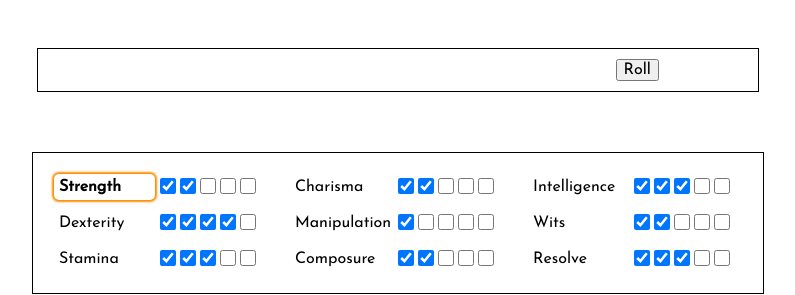
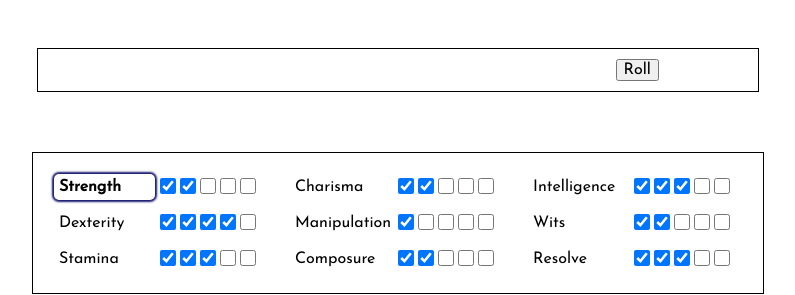
Before and after one commit to ncesare/h5-sheets, a plain HTML site: page index.html in a window 1280 px wide. In both pictures the pointer is over the element 346 px from the left and 187 px from the top of the page. Shown: the top 295 px of the page, without its empty margins (242-1037 px from the left). Drawn offline with Linux system fonts and the light colour scheme.

```diff
--- a/styles.css
+++ b/styles.css
@@ -56,7 +56,7 @@ body {
 }
 
 .names:hover {
-    box-shadow: 0px 0px 2px 2px darkorange;
+    box-shadow: 0px 0px 2px 2px midnightblue;
     font-weight: bold;
 }
 
```
